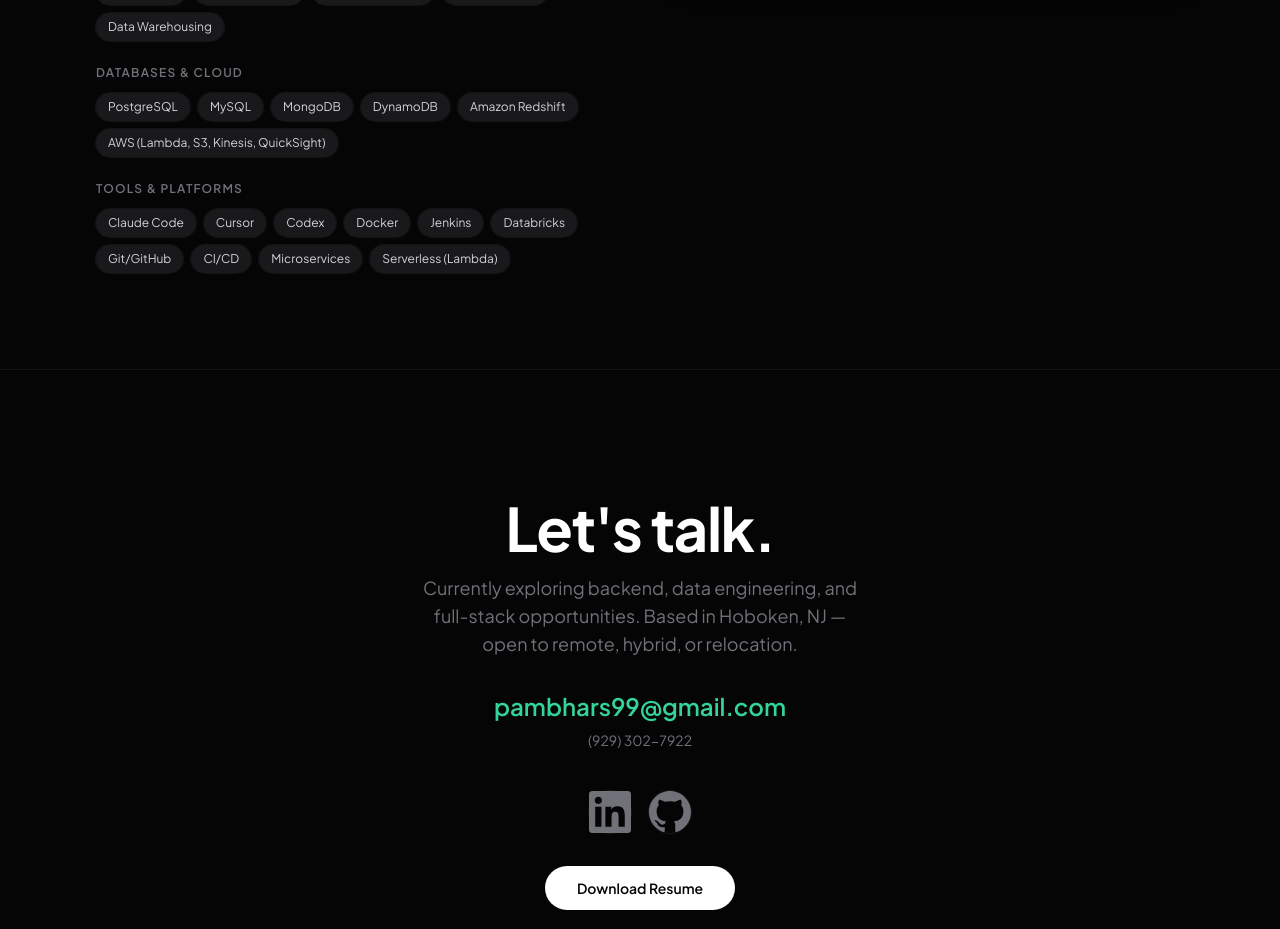
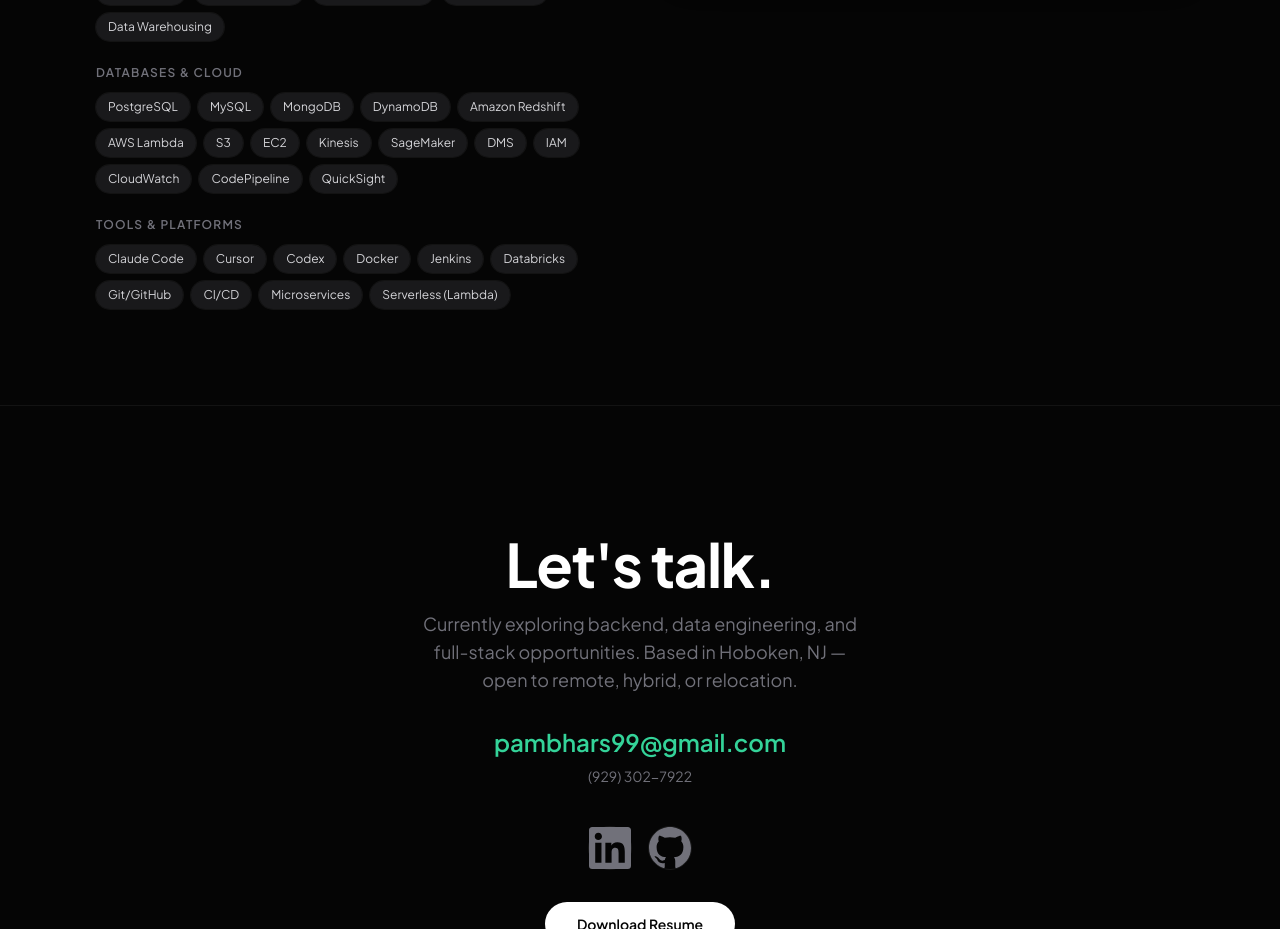
Before and after one commit to sahil7992/sahil-portfolio, a React (Create React App) app: page / in a window 1280 px wide. Shown: the part 3943-4872 px from the top of the page. Built offline with nearby package versions, Linux system fonts and the light colour scheme; a web font is replaced by a local one.

Commit message:
Expand AWS skills: SageMaker, DMS, EC2, IAM, CloudWatch, CodePipeline

```diff
--- a/src/App.js
+++ b/src/App.js
@@ -188,7 +188,16 @@
       "MongoDB",
       "DynamoDB",
       "Amazon Redshift",
-      "AWS (Lambda, S3, Kinesis, QuickSight)",
+      "AWS Lambda",
+      "S3",
+      "EC2",
+      "Kinesis",
+      "SageMaker",
+      "DMS",
+      "IAM",
+      "CloudWatch",
+      "CodePipeline",
+      "QuickSight",
     ],
     "Tools & Platforms": [
       "Claude Code",
```
